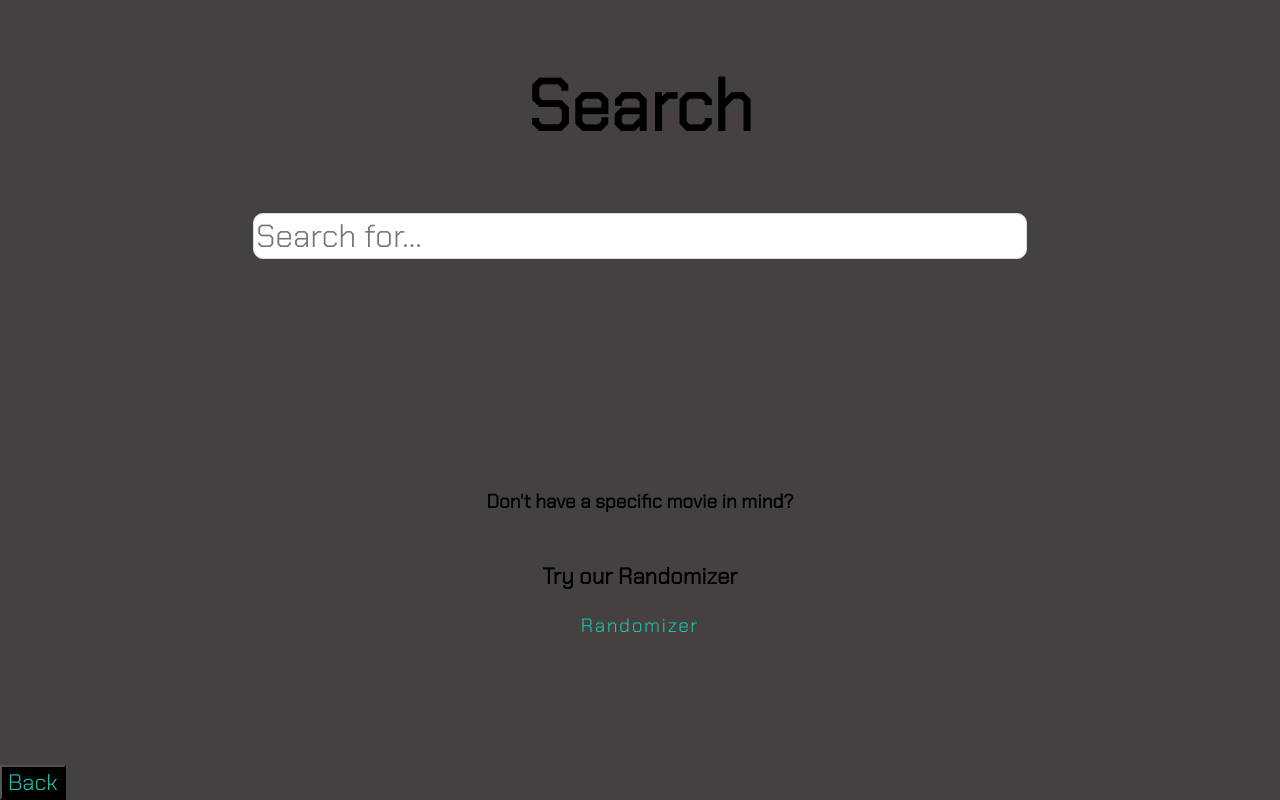
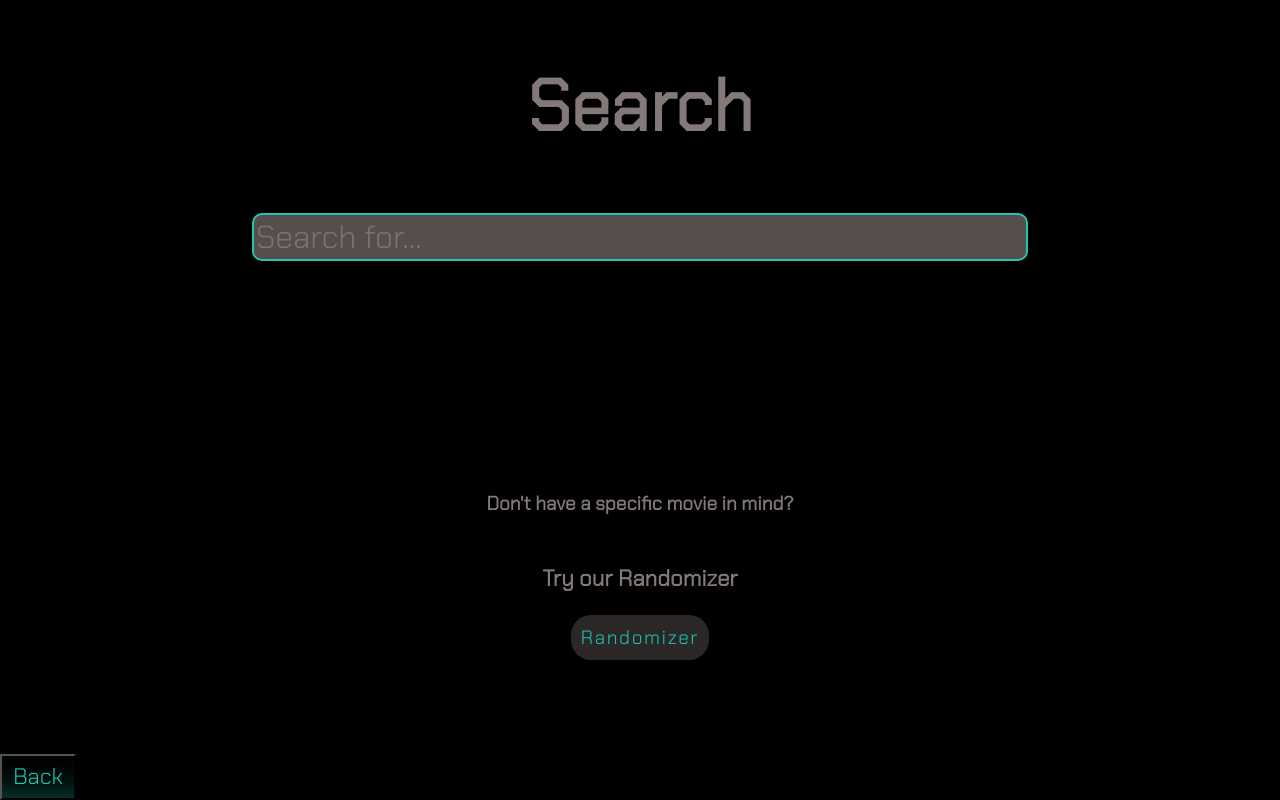
Before and after one commit to wramos1/WhereToWatch, a React (Create React App) app: page /search in a window 1280 px wide. Built offline with nearby package versions, Linux system fonts and the light colour scheme.

Commit message:
Updated styling for better accessibility

```diff
--- a/public/Portfolio_files/styles.css
+++ b/public/Portfolio_files/styles.css
@@ -1,6 +1,5 @@
 body {
     margin: 0;
-    background-color: aliceblue;
 }
 
 #navbar {
--- a/src/App.css
+++ b/src/App.css
@@ -1,6 +1,6 @@
 body {
     margin: 0;
-    background-color: #454140;
+    background-color: #000000;
     font-family: 'Chakra Petch', sans-serif;
 }
 
--- a/src/components/GetService.css
+++ b/src/components/GetService.css
@@ -3,7 +3,7 @@
     align-content: center;
     justify-content: center;
     font-size: 2rem;
-    color: rgb(31, 199, 177);
+    color: rgb(44, 255, 227);
     letter-spacing: 0.2em;
 }
 
@@ -25,13 +25,14 @@
     height: 100%;
     border: 2px solid;
     transition: all 1s;
-    filter: brightness(25%);
+    filter: brightness(50%);
+    border: 2px solid white;
 }
 
 .streamingLogo:hover {
     filter: brightness(100%);
     transform: translateY(-7px);
-    border: 2px solid rgb(31, 199, 177);
+    border: 2px solid rgb(44, 255, 227);
 }
 
 @media (max-width: 550px) {
--- a/src/components/GetType.css
+++ b/src/components/GetType.css
@@ -5,13 +5,15 @@
 #pickMovie,
 #pickShow {
     display: flex;
-    background-color: #2f2c2b;
     height: 100vh;
     width: 50%;
     justify-content: center;
     transition: all 1.2s;
     text-decoration: none;
-    color: black;
+    opacity: 30%;
+    color: white;
+    border: 2px solid rgb(31, 199, 177);
+    margin: 0.5em;
 }
 
 #pickMovie div,
@@ -25,8 +27,7 @@
 
 #pickMovie:hover,
 #pickShow:hover {
-    opacity: 90%;
-    background-color: #454140;
+    opacity: 100%;
     color: rgb(31, 199, 177);
-    letter-spacing: 1.1em;
+    letter-spacing: 1.05em;
 }
--- a/src/components/Main.css
+++ b/src/components/Main.css
@@ -42,24 +42,21 @@ body {
     padding: 8px 45px 8px 45px;
     cursor: pointer;
     font-size: 1em;
+    background-size: 200% 100%;
+    border-radius: 10px;
+    transition: all 1.5s;
+    box-shadow: rgba(31, 199, 177, 0.418) 0px -30px 36px -28px inset;
+    background-position: 0 0;
+    color: rgb(31, 199, 177);
+    font-weight: bolder;
     letter-spacing: 0.1em;
-    background: #454140;
-    color: black;
-    background: linear-gradient(to right, #454140 0%, #454140 50%, #474342 50%, #474342 100%);
-    background-size: 200% 100%;
-    background-position: 100% 0;
-    font-weight: bold;
-    transition: all 1.5s;
-    box-shadow: rgba(31, 199, 177, 0.418) 0px -50px 36px -28px inset;
+    background-color: black;
 }
 
 
 #startButton button:hover {
-    background-position: 0 0;
-    color: rgb(31, 199, 177);
+    transform: scale(1.1);
     letter-spacing: 0.2em;
-    font-weight: bolder;
-    box-shadow: rgba(31, 199, 177, 0.772) 0px -50px 36px -28px inset;
 }
 
 @media (max-width: 1100px) {
--- a/src/components/Navigation.js
+++ b/src/components/Navigation.js
@@ -18,7 +18,9 @@ const Navigation = () => {
                         fontSize: '1.4em',
                         cursor: 'pointer',
                         color: 'rgb(31, 199, 177)',
-                        backgroundColor: 'black'
+                        padding: '0.3em 0.5em',
+                        backgroundColor: 'black',
+                        boxShadow: 'rgba(31, 199, 177, 0.418) 0px -30px 36px -28px inset'
                     }}
                     onClick={() => navigate(-1)}
                 >
@@ -38,8 +40,10 @@ const Navigation = () => {
                         right: '0',
                         fontSize: '1.4em',
                         cursor: 'pointer',
-                        color: ' rgb(31, 199, 177)',
-                        backgroundColor: 'black'
+                        color: 'rgb(31, 199, 177)',
+                        padding: '0.3em 0.5em',
+                        backgroundColor: 'black',
+                        boxShadow: 'rgba(31, 199, 177, 0.418) 0px -30px 36px -28px inset'
                     }}
                     onClick={() => window.location.replace(process.env.PUBLIC_URL)}
                 >
--- a/src/components/SearchBar.css
+++ b/src/components/SearchBar.css
@@ -8,7 +8,7 @@
 }
 
 #searchLabel {
-    color: black;
+    color: rgb(131, 121, 121);
     display: flex;
     justify-content: center;
     font-size: 4.5em;
@@ -24,7 +24,9 @@
     border: 1px solid #DDDDDD;
     border-radius: 10px;
     transition: all 0.3s;
-    color: black;
+    color: rgb(31, 199, 177);
+    border: 2px solid rgb(31, 199, 177);
+    background-color: rgb(87, 77, 77);
 
 }
 
@@ -32,11 +34,11 @@
     box-shadow: 0 0 5px rgb(31, 199, 177);
     padding: 3px 0px 3px 3px;
     margin: 5px 1px 3px 0px;
-    border: 1px solid rgb(31, 199, 177);
+    background-color: #141212;
 }
 
 #randomContent {
-    color: black;
+    color: rgb(131, 121, 121);
     display: flex;
     justify-content: center;
     align-content: center;
@@ -51,7 +53,17 @@
     flex-basis: 100%;
     text-decoration: none;
     color: rgb(31, 199, 177);
+    margin: 0 45%;
+    background-color: #2b2727;
+    border-radius: 20px;
+    padding: 0.5em;
     letter-spacing: 1.6px;
+    transition: all 0.5s;
+}
+
+#randomizer:hover {
+    background-color: rgb(11, 10, 10);
+    transform: scale(1.1);
 }
 
 @media (max-width: 500px) {
```
